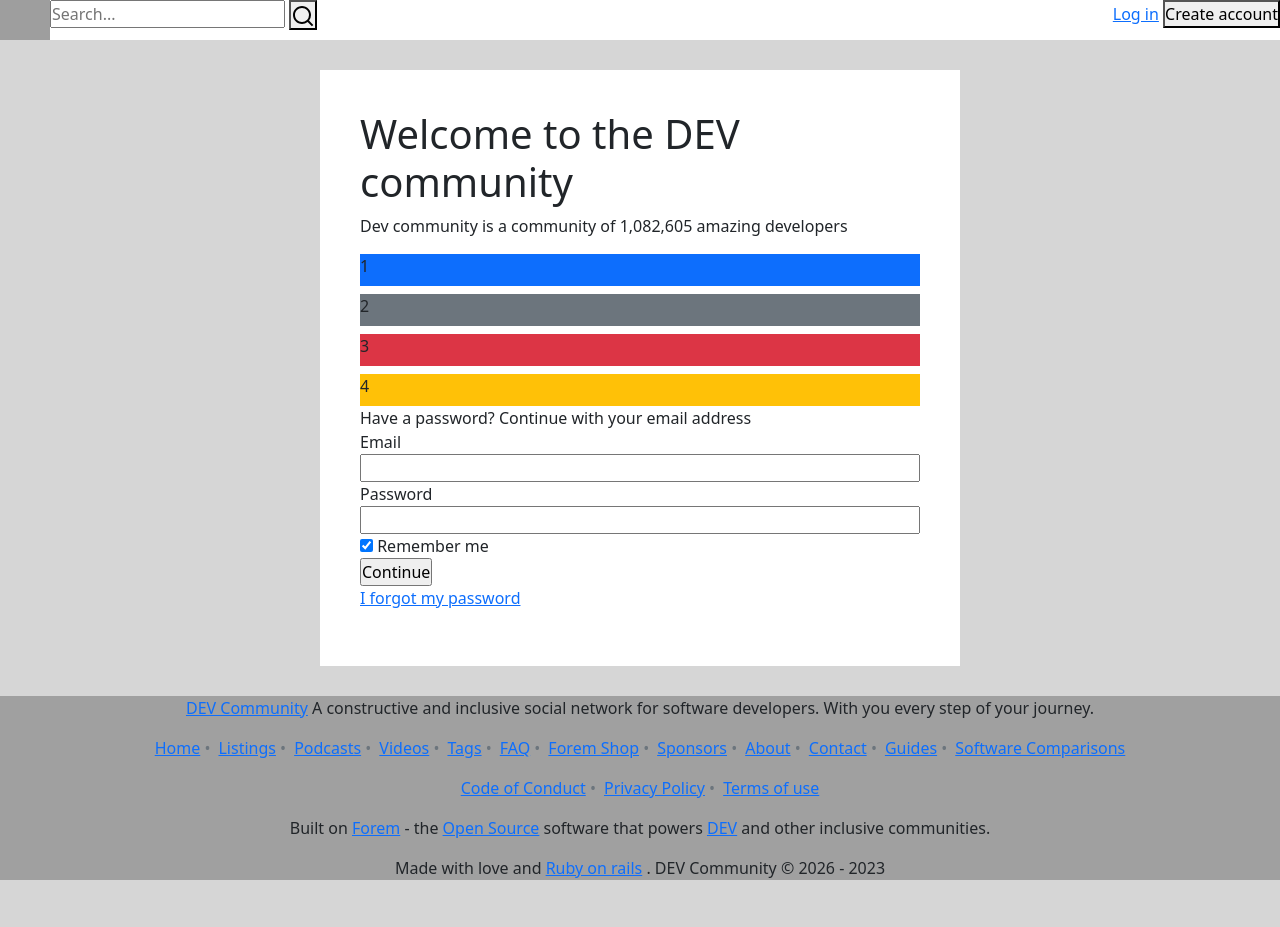
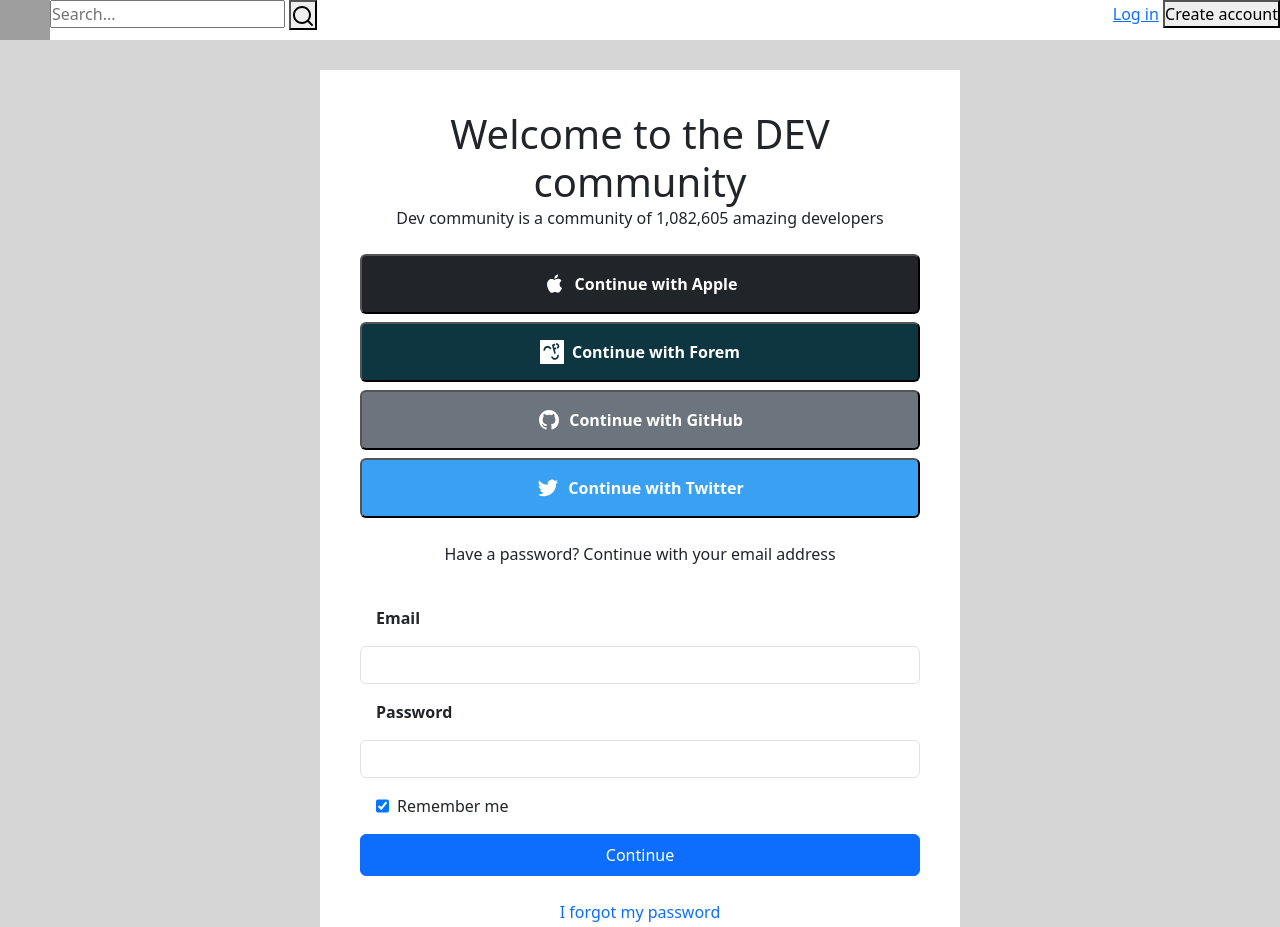
Before and after one commit to FloweryWisdom/Demo-Desafio-Bootstrap-, a plain HTML site: page index.html in a window 1280 px wide. Shown: the top 927 px of the page. Before the commit the page ends 896 px from the top, so only its background shows below. Drawn offline with nearby package versions, Linux system fonts and the light colour scheme; grey boxes are pictures that could not be loaded.

Commit message:
ADD:style input

```diff
--- a/index.html
+++ b/index.html
@@ -52,7 +52,7 @@
                 </a>
             </div>
             <div id="top__nav-actions" class="flex">
-                    <span class="top-nav--login">
+                    <span class="top-nav--login rounded">
                         <a href="#" class="c-link--block mr-2 whitespace-nowrap ml-auto">Log in</a>
                     </span>
                     <a href="#" class="create__account-btn"> <button>Create account</button></a>
@@ -62,42 +62,55 @@
 
     <div class="main">
         <div class="card__login" style="width: 40rem;">
-            <div class="card-body">
+            <div class="card-body text-center">
                 <div class="registration__content">
-                    <h1 class="registration__title">Welcome to the DEV community</h1>
-                    <p class="registration__description">Dev community is a community of 1,082,605 amazing developers</p>
+                    <h1 class="registration__title mb-0 ">Welcome to the DEV community</h1>
+                    <p class="registration__description mb-4">Dev community is a community of 1,082,605 amazing developers</p>
                 </div>
                 <div class="registration__actions">
-                    <div class="registration__actions--providers">
-                        <div class="registration__action--option d-flex bg-primary">1</div>
-                        <div class="registration__action--option d-flex bg-secondary">2</div>
-                        <div class="registration__action--option d-flex bg-danger">3</div>
-                        <div class="registration__action--option d-flex bg-warning">4</div>
+                    <div class="registration__actions--providers text-white">
+                        <button  class="registration__action--option d-flex justify-content-center bg-dark rounded text-white fw-bold p-3" >
+                            <img class="login__icon--color me-2" src="./css/icon-apple.svg" alt="">
+                            <span>Continue with Apple</span>
+
+                        </button>
+                        <button class="registration__action--option d-flex justify-content-center forem-bg rounded text-white fw-bold p-3">
+                            <img class="me-2" src="./css/icon-forem.svg" alt="">
+                            <span>Continue with Forem</span>
+                        </button>
+                        <button class="registration__action--option d-flex justify-content-center bg-secondary rounded text-white fw-bold p-3">
+                            <img class="me-2 text-light" src="./css/icon-github-login.svg" alt="">
+                           <span> Continue with GitHub</span>
+                        </button>
+                        <button class="registration__action--option d-flex justify-content-center twitter-bg rounded text-white fw-bold p-3">
+                            <img class="me-2" class="img__twitter" src="./css/icon-twitter-login.svg" alt="">
+                            <span>Continue with Twitter</span>
+                        </button>
                     </div>
                     <div class="registration__actions--email">
-                        <div class="registration__hr">
+                        <div class="registration__hr p-4">
                             <span class="registration__hr-label">Have a password? Continue with your email address</span>
                         </div>
                         <form action="" class="login__form">
                             <div class="login__field-container">
-                                <label for="user_email" class="email-label">Email</label>
-                                <input type="text" id="user_email" class="email-field">
+                                <label for="user_email" class="email-label d-flex justify-content-start p-3 fw-bold">Email</label>
+                                <input type="email" id="user_email" class="email-field form-control">
                             </div>
                             <div class="login__field-container">
-                                <label for="user_password" class="password-label">Password</label>
-                                <input type="text" id="user_password" class="password-field">
+                                <label for="user_password" class="password-label d-flex justify-content-start p-3 fw-bold">Password</label>
+                                <input type="password" id="user_password" class="password-field form-control">
                             </div>
-                            <div class="login__checkbox">
+                            <div class="login__checkbox d-flex justify-content-start p-3">
                                 <input name="user[remember_me]" type="hidden" value="0" autocomplete="off" >
-                                <input type="checkbox" checked="checked" class="checkbox_box" name="user[remember_me]" id="user_remember_me" value="1" >
+                                <input type="checkbox" checked="checked" class="checkbox_box me-2" name="user[remember_me]" id="user_remember_me" value="1" >
                                 <label for="user_remember_me" class="checkbox-label">Remember me</label>
                             </div>
                             <div class="login__form--continue">
-                                <input type="submit" name="commit" value="Continue" data-disable-with="Continue" class="continue-btn--lw-100">
+                                <button type="submit" name="commit" value="Continue" data-disable-with="Continue" class="continue-btn--lw-100 btn btn-primary w-100 p-2 ">Continue</button>
                             </div>
                         </form>
-                        <p class="pt-6 fs-s align-center">
-                            <a href="#">I forgot my password</a>
+                        <p class="pt-6 fs-s align-center pt-4">
+                            <a href="https://dev.to/users/password/new" class="text-decoration-none">I forgot my password</a>
                         </p>
                     </div>
 
@@ -107,87 +120,87 @@
     </div>
 
     <div class="footer">
-        <div class="footer__container" id="footer__container" >
+        <div class="footer__container fw-medium"  id="footer__container">
             <p class="footer__description">
-                <a href="#" class="company__link">DEV Community</a>
+                <a href="https://dev.to/" class="company__link text-center">DEV Community</a>
                 A constructive and inclusive social network for software developers. With you every step of your journey.
             </p>
             <ul  id="nav_links_list" class="footer__nav-links d-flex gap-2 justify-center flex-wrap">
                 <li class="footer__nav-link flex items-center">
-                    <a href="#">Home</a>
+                    <a href="https://dev.to/"  class="text-decoration-none">Home</a>
                     <span class="dot text-secondary">•</span>
                 </li>
                 <li class="footer__nav-link flex items-center">
-                    <a href="#">Listings</a>
+                    <a href="https://dev.to/listings" class="text-decoration-none">Listings</a>
                     <span class="dot text-secondary">•</span>
                 </li>
                 <li class="footer__nav-link flex items-center">
-                    <a href="#">Podcasts</a>
+                    <a href="https://dev.to/pod" class="text-decoration-none">Podcasts</a>
                     <span class="dot text-secondary">•</span>
                 </li>
                 <li class="footer__nav-link flex items-center">
-                    <a href="#">Videos</a>
+                    <a href="https://dev.to/videos" class="text-decoration-none">Videos</a>
                     <span class="dot text-secondary">•</span>
                 </li>
                 <li class="footer__nav-link flex items-center">
-                    <a href="#">Tags</a>
+                    <a href="https://dev.to/tags" class="text-decoration-none">Tags</a>
                     <span class="dot text-secondary">•</span>
                 </li>
                 <li class="footer__nav-link flex items-center">
-                    <a href="#">FAQ</a>
+                    <a href="https://dev.to/faq" class="text-decoration-none">FAQ</a>
                     <span class="dot text-secondary">•</span>
                 </li>
                 <li class="footer__nav-link flex items-center">
-                    <a href="#">Forem Shop</a>
+                    <a href="https://shop.forem.com/" class="text-decoration-none">Forem Shop</a>
                     <span class="dot text-secondary">•</span>
                 </li>
                 <li class="footer__nav-link flex items-center">
-                    <a href="#">Sponsors</a>
+                    <a href="https://dev.to/sponsorships" class="text-decoration-none">Sponsors</a>
                     <span class="dot text-secondary">•</span>
                 </li>
                 <li class="footer__nav-link flex items-center">
-                    <a href="#">About</a>
+                    <a href="https://dev.to/about" class="text-decoration-none">About</a>
                     <span class="dot text-secondary">•</span>
                 </li>
                 <li class="footer__nav-link flex items-center">
-                    <a href="#">Contact</a>
+                    <a href="https://dev.to/contact" class="text-decoration-none">Contact</a>
                     <span class="dot text-secondary">•</span>
                 </li>
                 <li class="footer__nav-link flex items-center">
-                    <a href="#">Guides</a>
+                    <a href="https://dev.to/guides" class="text-decoration-none">Guides</a>
                     <span class="dot text-secondary">•</span>
                 </li>
                 <li class="footer__nav-link flex items-center">
-                    <a href="#">Software Comparisons</a>
+                    <a href="https://dev.to/software-comparisons" class="text-decoration-none">Software Comparisons</a>
                 </li>
             </ul>
             <ul id="nav_links_list" class="footer__nav-links d-flex gap-2 justify-center flex-wrap">
                 <li class="footer__nav-link flex items-center">
-                    <a href="#">Code of Conduct</a>
+                    <a href="https://dev.to/code-of-conduct" class="text-decoration-none">Code of Conduct</a>
                     <span class="dot text-secondary">•</span>
                 </li>
                 <li class="footer__nav-link flex items-center">
-                    <a href="#">Privacy Policy</a>
+                    <a href="https://dev.to/privacy" class="text-decoration-none">Privacy Policy</a>
                     <span class="dot text-secondary">•</span>
                 </li>
                 <li class="footer__nav-link flex items-center">
-                    <a href="#">Terms of use</a>
+                    <a href="https://dev.to/terms" class="text-decoration-none">Terms of use</a>
 
                 </li>
             </ul>
             <div class="footer__credits">
                 <p>
                     Built on
-                    <a href="#">Forem</a>
+                    <a href="https://www.forem.com/" class="text-decoration-none">Forem</a>
                     - the
-                    <a href="#">Open Source</a>
+                    <a href="https://dev.to/t/opensource" class="text-decoration-none">Open Source</a>
                     software that powers
-                    <a href="#">DEV</a>
+                    <a href="https://dev.to/" class="text-decoration-none">DEV</a>
                     and other inclusive communities.
                 </p>
                 <p>
                     Made with love and
-                    <a href="#">Ruby on rails</a>
+                    <a href="https://dev.to/t/rails" class="text-decoration-none">Ruby on rails</a>
                     . DEV Community
                     <span class="copyright">©</span>
                     2026 - 2023
--- a/styles.scss
+++ b/styles.scss
@@ -23,7 +23,7 @@
     margin-bottom: 30px;
     margin-left: 80px;
     margin-right: 80px;
-    padding: 40px
+    padding: 40px;
 }
 
 .registration__actions--providers {
@@ -36,17 +36,32 @@
 
 }
 
-.registration__action--option {
-    height: 2rem;
+
+.forem-bg{
+    background-color: rgb(13,54,64);
+}
+
+.twitter-bg{
+    background-color: rgb(58,160,242);
 }
 
 .nav__site-logo {
     margin-right:auto
 }
 
+.login__icon--color{
+    color: white;
+}
+
+
 .login__field-container {
     display: flex;
     flex-direction: column;
+}
+
+
+.registration__hr-label{
+    width: 42px;
 }
 
 #nav_links_list {
@@ -54,13 +69,22 @@
     padding-left: 0;
     justify-content: center;
 }
+.footer{
+    background-color: rgb(229,229,229);
+}
 
-.footer__description {
+.footer__container{
+    background-color: rgb(229,229,229);
+}
+.footer__description{
     text-align: center;
+    background-color: rgb(229,229,229);
+
 }
 
 .footer__credits {
     text-align: center;
+    background-color: rgb(229,229,229);
 }
 
 
@@ -82,6 +106,7 @@
     .inline_block-hamburger {
         display: none;
     }
+
 
     .hamburger-button {
         display: none;
```
Also changed, not shown: css/icon-apple.svg (added), css/icon-forem.svg (added), css/icon-github-login.svg (added), css/icon-twitter-login.svg (added), styles.css, 1 other file.
